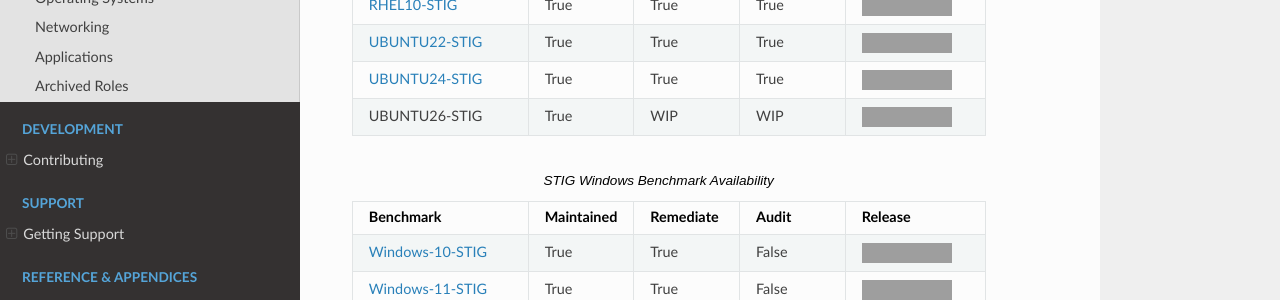
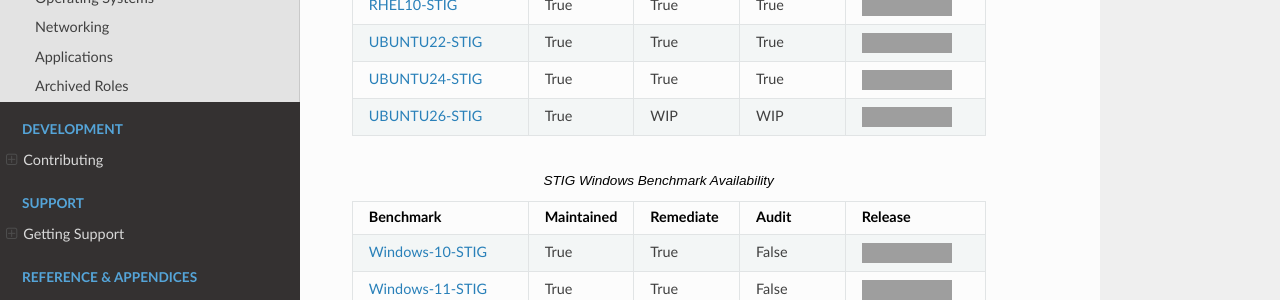
Before and after one commit to ansible-lockdown/MPG-AL-READTHEDOCS, a Sphinx documentation site: the page built from docs/source/STIG/STIG_table.rst, in a window 1280 px wide. Shown: the part 515-815 px from the top of the page. Built offline with Sphinx 7.4.7 and the Read the Docs theme 3.1.0, drawn with Linux system fonts in a browser that asks for light colours; grey boxes are pictures that could not be loaded.

```diff
--- a/docs/source/STIG/STIG_table.rst
+++ b/docs/source/STIG/STIG_table.rst
@@ -14,7 +14,7 @@ Operating Systems
    "RHEL10-STIG_", "True", "True", "True", ".. image:: https://img.shields.io/badge/Subscribers%20Only-0000FF?logo=ansible&labelColor=0000FF"
    "UBUNTU22-STIG_", "True", "True", "True", ".. image:: https://img.shields.io/github/v/release/ansible-lockdown/UBUNTU22-STIG?style=plastic"
    "UBUNTU24-STIG_", "True", "True", "True", ".. image:: https://img.shields.io/github/v/release/ansible-lockdown/UBUNTU24-STIG?style=plastic"
-   "UBUNTU26-STIG", "True", "WIP", "WIP", ".. image:: https://img.shields.io/badge/Coming%20Soon-0000FF?logo=ansible&labelColor=0000FF"
+   "UBUNTU26-STIG_", "True", "WIP", "WIP", ".. image:: https://img.shields.io/badge/Coming%20Soon-0000FF?logo=ansible&labelColor=0000FF"
 
 .. csv-table:: STIG Windows Benchmark Availability
    :header: "Benchmark", "Maintained", "Remediate", "Audit", "Release"
```
Also changed, not shown: other parts of docs/source/STIG/STIG_table.rst (+1 -0 lines).
